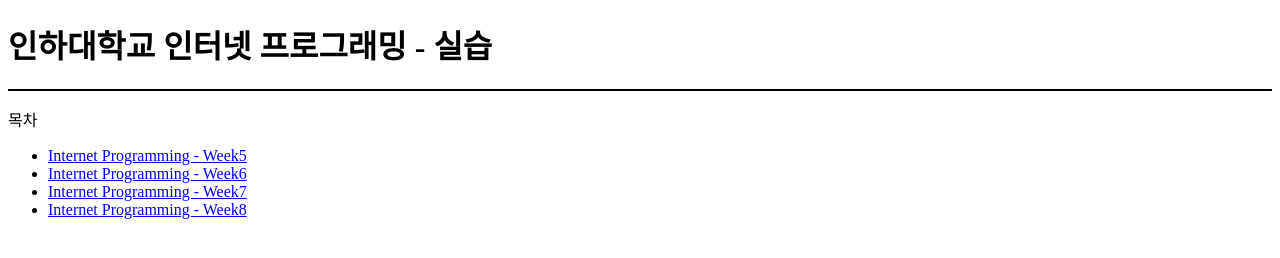
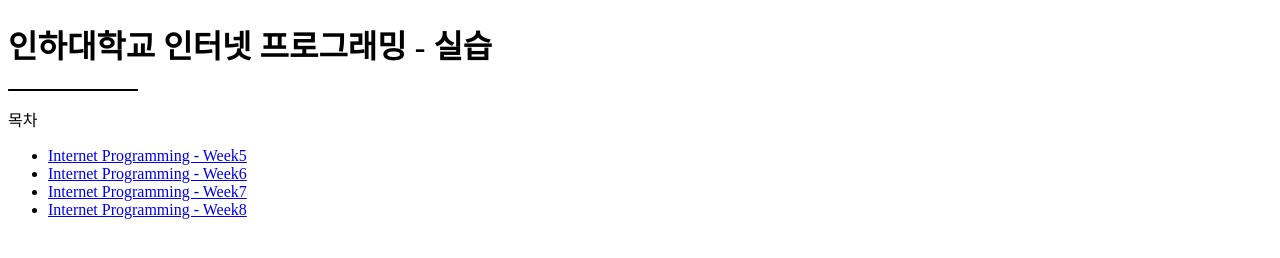
Before and after one commit to hw4n2/hw4n2.github.io, a plain HTML site: page index.html in a window 1280 px wide. Drawn offline with Linux system fonts and the light colour scheme.

Commit message:
Auto Push 2024-04-01 22:05:23.35

```diff
--- a/index.html
+++ b/index.html
@@ -6,6 +6,8 @@
     <title>김정환's page</title>
     <style>
         #quickmenu{
+            height: auto;
+            width: 10%;
             border: 2px solid black;
             border-top: none;
             border-radius: 10px;
```
